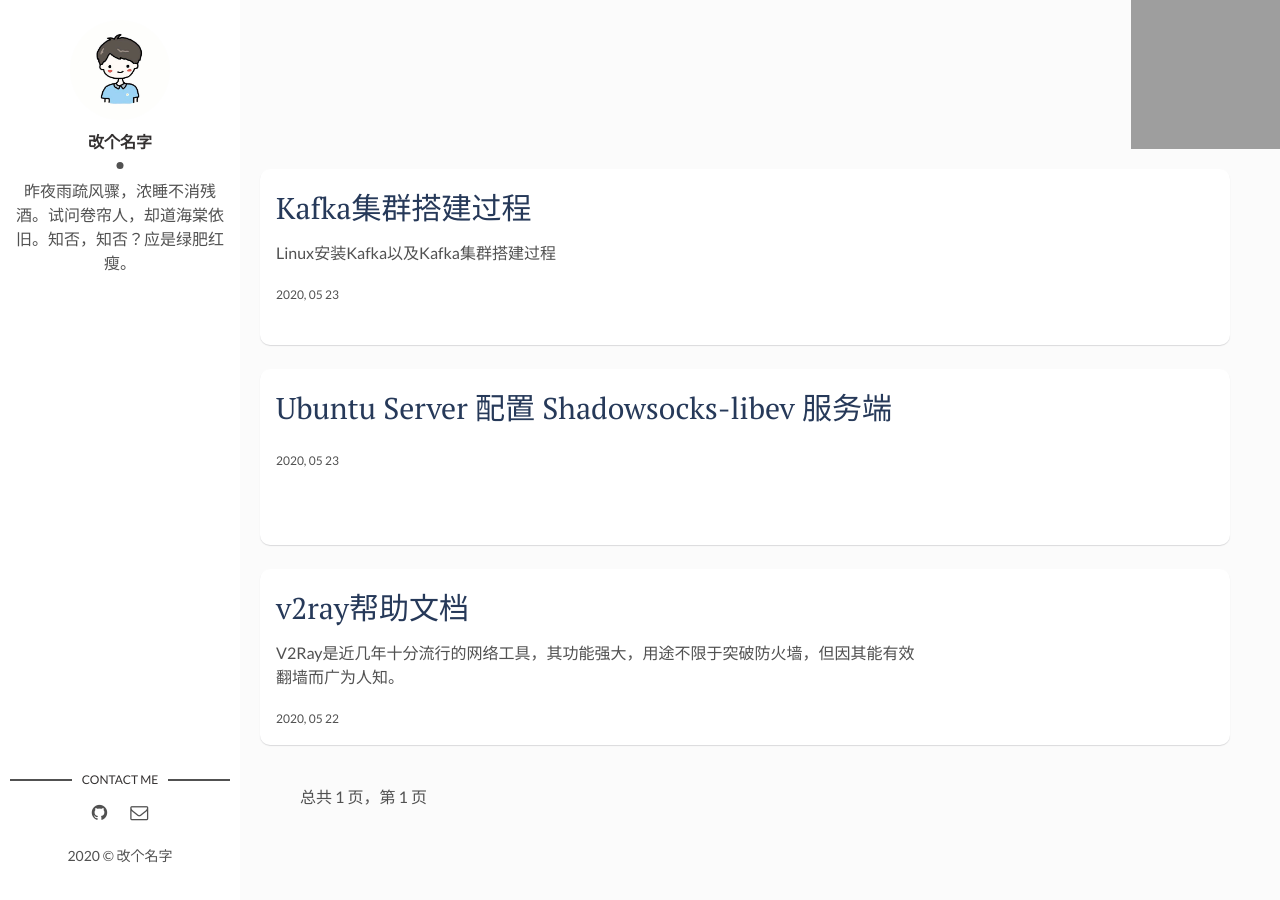
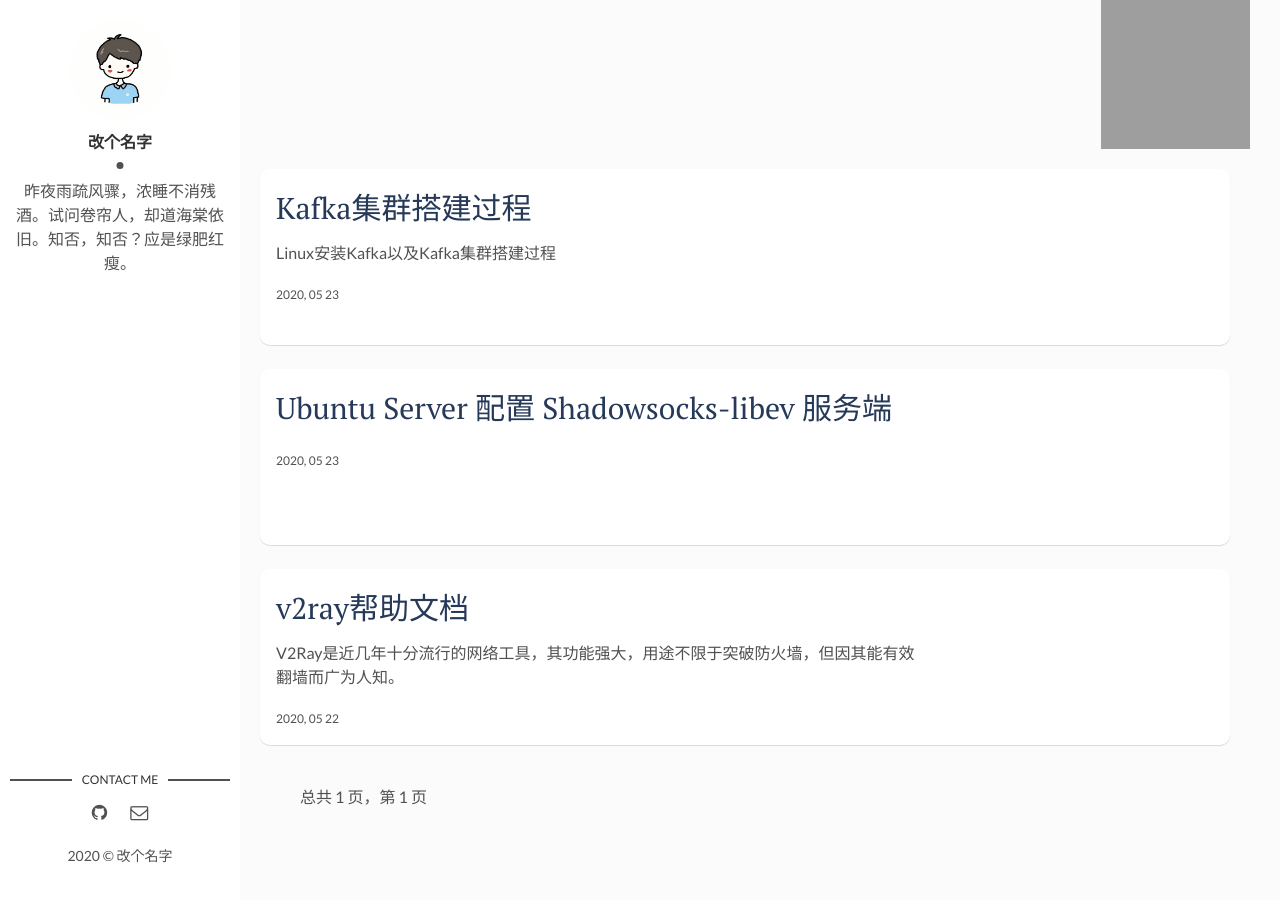
Before and after one commit to Loptis/loptis.github.io, a Jekyll site: the page built from index.html, in a window 1280 px wide. Built offline with Jekyll 4.4.1, drawn with Linux system fonts in a browser that asks for light colours; the list of posts is cut into pages by our own code; comment, search, counter and statistics services are not loaded; grey boxes are pictures that could not be loaded.

Commit message:
Add Fork me on GitHub

```diff
--- a/_layouts/default.html
+++ b/_layouts/default.html
@@ -4,10 +4,10 @@
 <link rel="stylesheet" href="https://cdn.jsdelivr.net/npm/gitalk@1/dist/gitalk.css">
 <script src="https://cdn.jsdelivr.net/npm/gitalk@1/dist/gitalk.min.js"></script>
 <body>
-<div style="text-align: right">
-    <a href="https://github.com/Loptis"><img width="149" height="149" src="https://github.blog/wp-content/uploads/2008/12/forkme_right_darkblue_121621.png?resize=149%2C149" class="attachment-full size-full" alt="Fork me on GitHub" data-recalc-dims="1"></a>
-</div>
 <div class="wrapper">
+    <div style="text-align: right">
+        <a href="https://github.com/Loptis"><img width="149" height="149" src="https://github.blog/wp-content/uploads/2008/12/forkme_right_darkblue_121621.png?resize=149%2C149" class="attachment-full size-full" alt="Fork me on GitHub" data-recalc-dims="1"></a>
+    </div>
     {{ content }}
 </div>
 {% include analytics.html %}
```
